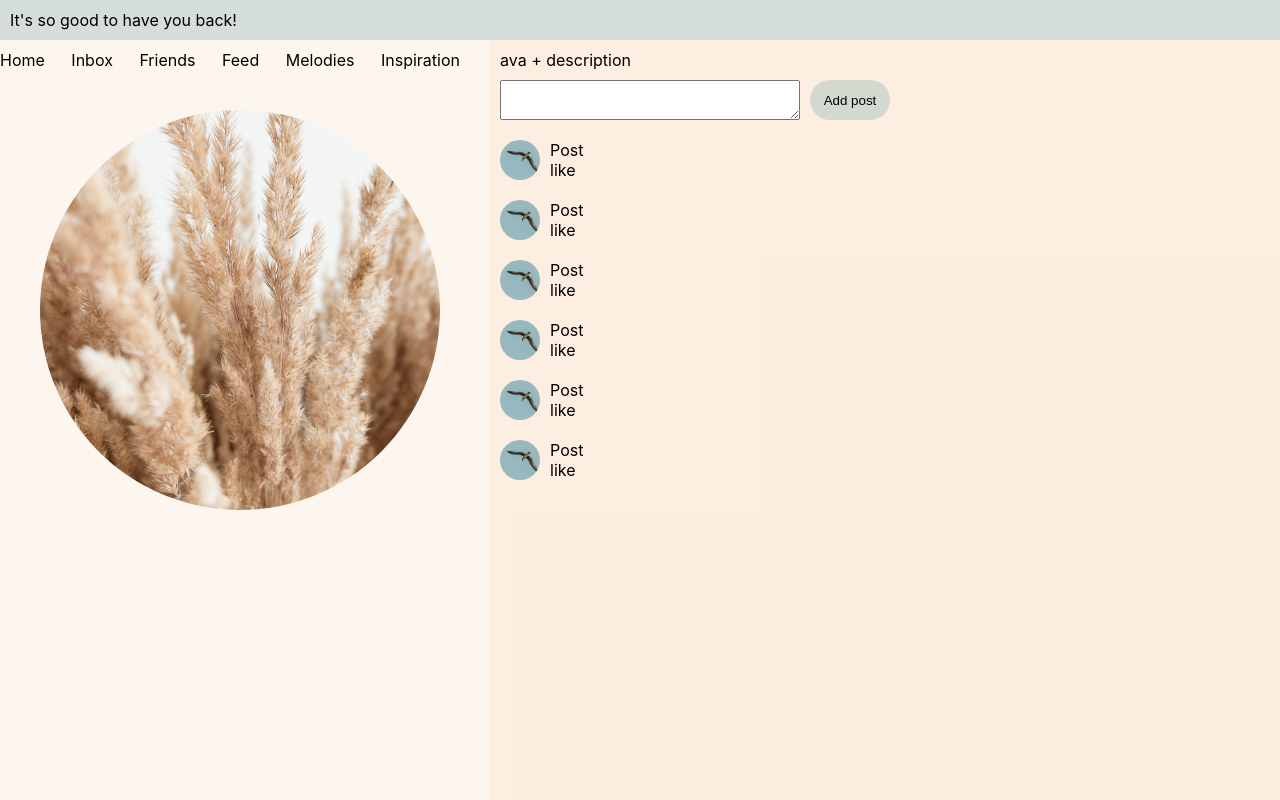
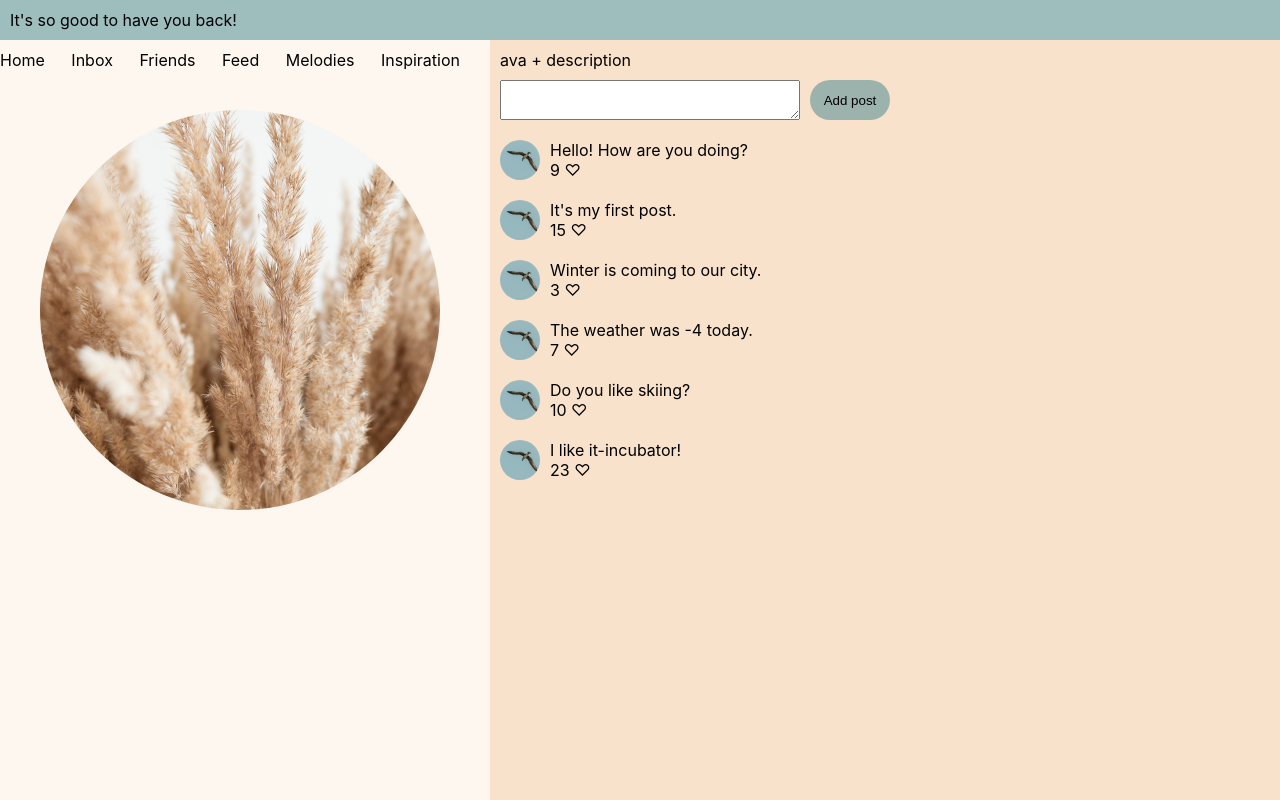
Before and after one commit to eliseevais/3-social-network-incubator, a React (Create React App) app: page / in a window 1280 px wide. Built offline with nearby package versions, Linux system fonts and the light colour scheme.

Commit message:
lesson 16, props were added

```diff
--- a/src/App_Styles.ts
+++ b/src/App_Styles.ts
@@ -2,6 +2,6 @@ import styled from "styled-components";
 import {myTheme} from "./styles/Theme.styled";
 
 export const AppWrapper = styled.div`
-  background-color: ${myTheme.colors.ground};
+  background-color: ${myTheme.colors.secondaryA};
   margin: 0 auto;
 `
--- a/src/layout/section/main/myPosts/MyPosts.tsx
+++ b/src/layout/section/main/myPosts/MyPosts.tsx
@@ -9,12 +9,12 @@ export const MyPosts = () => {
         <Styles.NewPostTextarea/>
         <Styles.AddPostButton>Add post</Styles.AddPostButton>
       </Styles.NewPostWrapper>
-      <Post/>
-      <Post/>
-      <Post/>
-      <Post/>
-      <Post/>
-      <Post/>
+      <Post message='Hello! How are you doing?' likesCount={9}/>
+      <Post message={`It's my first post.`} likesCount={15}/>
+      <Post message={`Winter is coming to our city.`} likesCount={3}/>
+      <Post message={`The weather was -4 today.`} likesCount={7}/>
+      <Post message={`Do you like skiing?`} likesCount={10}/>
+      <Post message={`I like it-incubator!`} likesCount={23}/>
     </div>
   );
 };
--- a/src/layout/section/main/myPosts/post/Post.tsx
+++ b/src/layout/section/main/myPosts/post/Post.tsx
@@ -2,13 +2,17 @@ import React from 'react';
 import bird from '../../../../../accets/img/bird.jpg';
 import {Styles} from "./Post_Styles";
 
-export const Post = () => {
+type PostPropsType = {
+  message: string;
+  likesCount: number;
+}
+export const Post = (props: PostPropsType) => {
   return (
     <Styles.Post>
       <Styles.Avatar src={bird} alt='avatar'/>
       <Styles.PostTextAndLikesCounterWrapper>
-        <span>Post</span>
-        <span>like</span>
+        <span>{props.message}</span>
+        <span> {props.likesCount} &#x2661;</span>
       </Styles.PostTextAndLikesCounterWrapper>
     </Styles.Post>
   );
--- a/src/layout/section/navbar/Navbar_Styles.ts
+++ b/src/layout/section/navbar/Navbar_Styles.ts
@@ -1,5 +1,4 @@
 import styled from "styled-components";
-import { myTheme } from "../../../styles/Theme.styled";
 
 const NavBar = styled.div`
   padding: 0 10px 0 0;
--- a/src/styles/Theme.styled.tsx
+++ b/src/styles/Theme.styled.tsx
@@ -1,10 +1,10 @@
 export const myTheme = {
   colors: {
-    primary: "#e9a56636",
-    secondaryA: "#e9b26632",
-    secondaryB: "#e9946637",
-    accent: "#40858e36",
-    ground: "#f4cda830"
+    primary: "rgba(233,165,102,0.5)",
+    secondaryA: "rgba(233,178,102,0.1)",
+    secondaryB: "rgba(233,148,102,0.1)",
+    accent: "rgba(64,133,142,0.5)",
+    ground: "rgba(244,205,168,0.5)"
   },
 
   media: {
```
